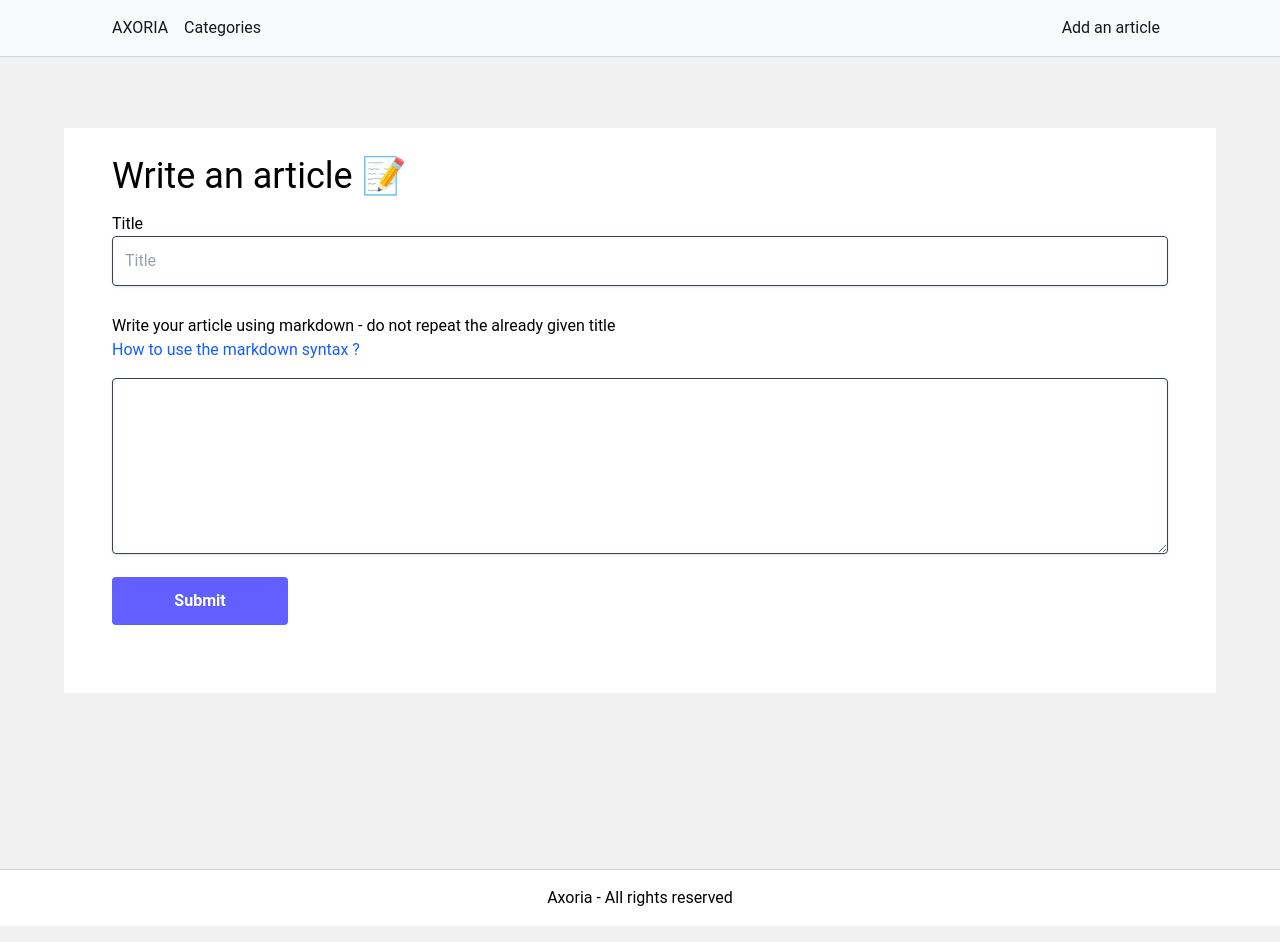
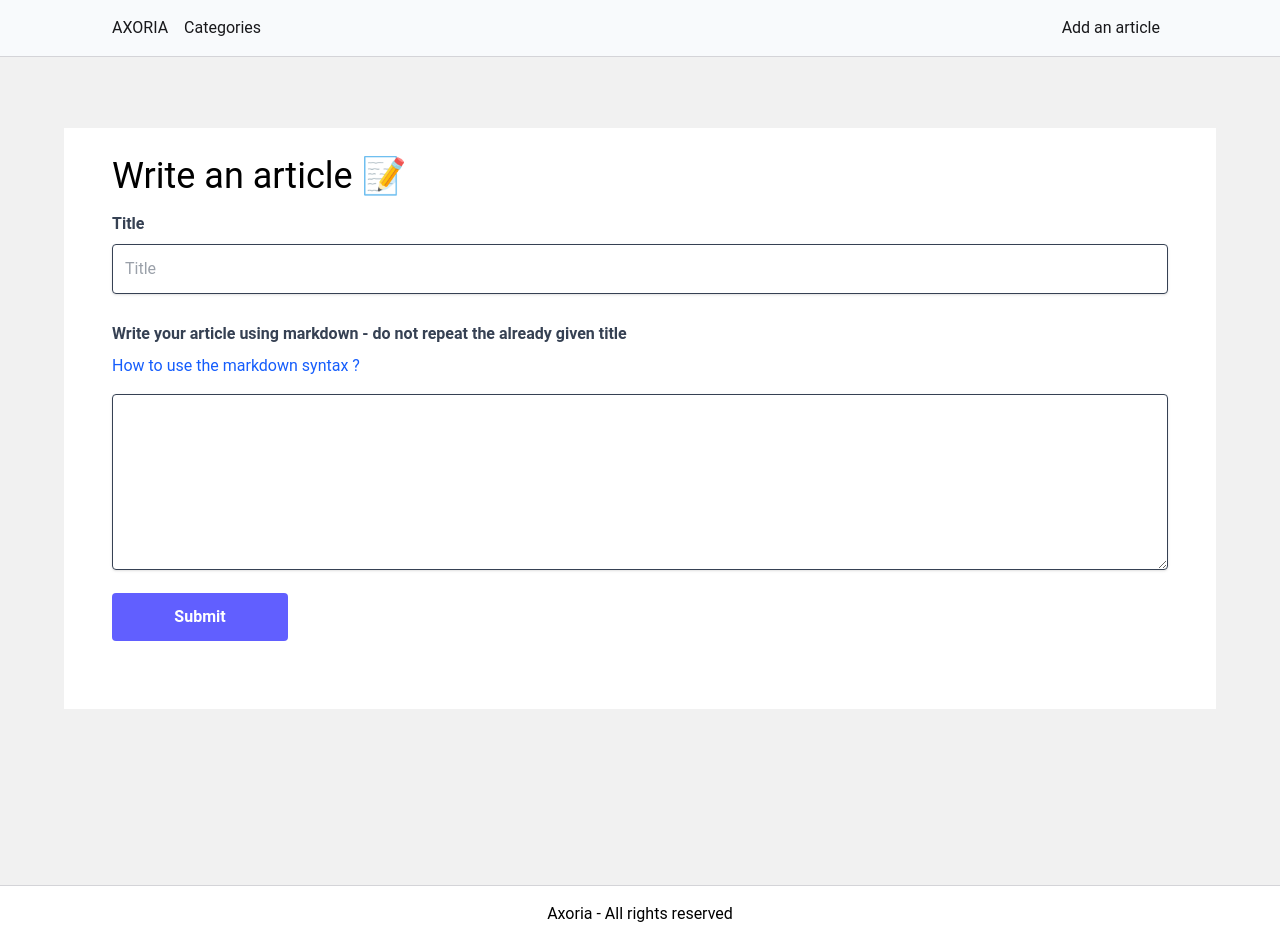
Before and after one commit to Blamxis/axoria, a Next.js app: page /dashboard/create in a window 1280 px wide. Built offline with nearby package versions, Linux system fonts and the light colour scheme.

Commit message:
Add style for forms

```diff
--- a/src/app/globals.css
+++ b/src/app/globals.css
@@ -50,3 +50,9 @@ body {
 .t-main-subtitle {
   @apply mb-12 text-zinc-700 ;
 }
+
+/* form */
+
+.f-label {
+  @apply block mb-2 text-gray-700 font-semibold
+}
```
